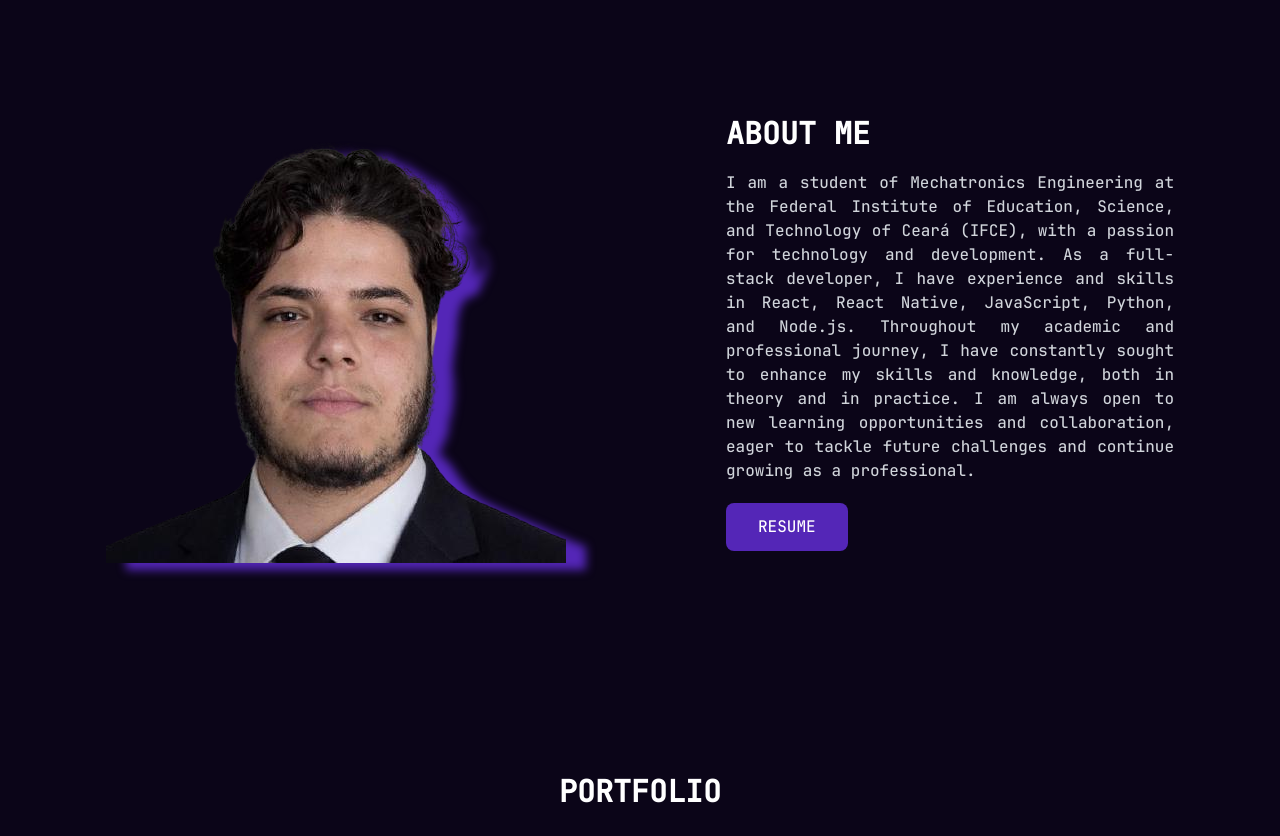
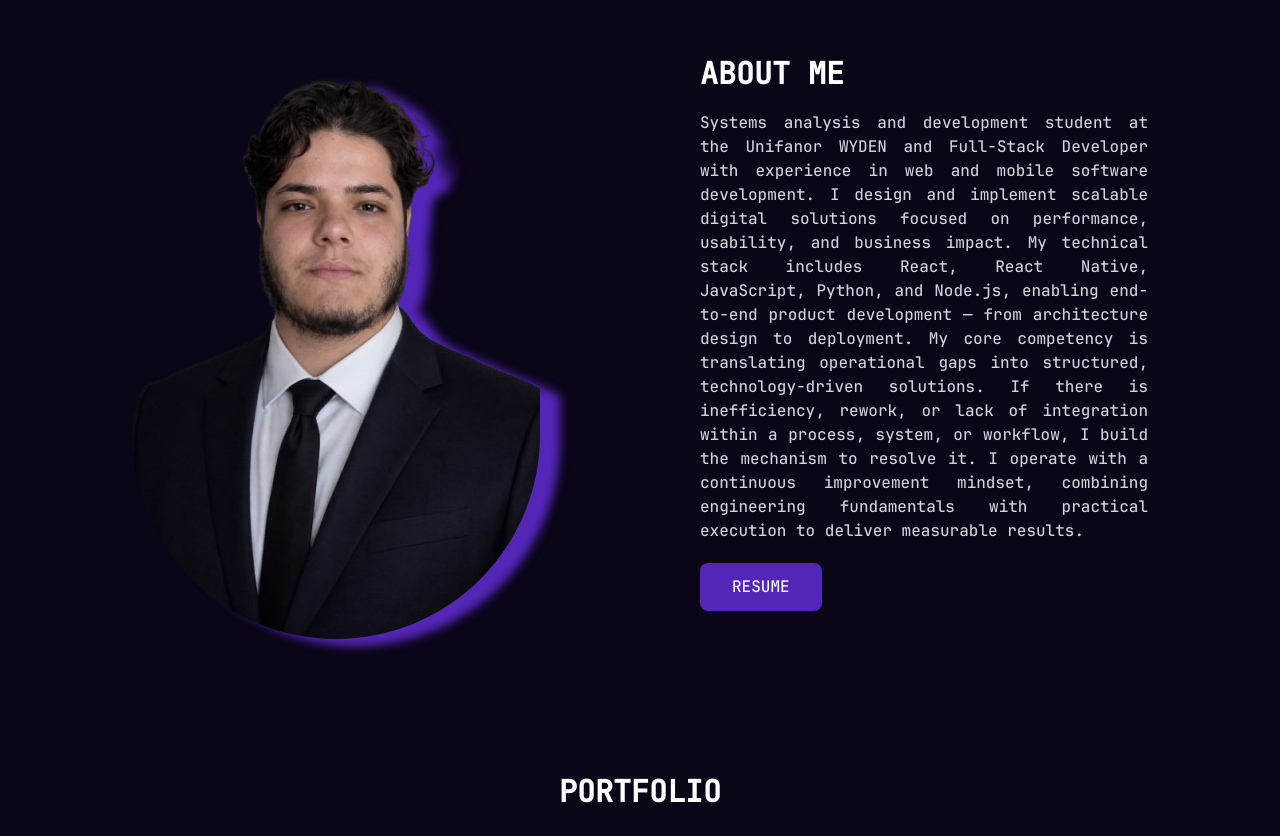
Before and after one commit to nicoryy/nicoryy.github.io, a React (Vite) app: page / in a window 1280 px wide. Shown: the part 867-1703 px from the top of the page. Built offline with nearby package versions, Linux system fonts and the light colour scheme; no server answers.

Commit message:
fix: update About section content and enhance profile image styling

```diff
--- a/src/sections/About.jsx
+++ b/src/sections/About.jsx
@@ -9,7 +9,7 @@ const About = () => {
       id="About"
     >
       <section className="">
-        <img src={profile} alt="perfil_photo" className="drop-shadow-3xl" />
+        <img src={profile} alt="perfil_photo" className="drop-shadow-3xl rounded-full" />
       </section>
 
       <section className="flex flex-col lg:w-[40%] gap-5">
@@ -18,15 +18,13 @@ const About = () => {
         </span>
 
         <span className="text-justify text-gray-300">
-          I am a student of Mechatronics Engineering at the Federal Institute of
-          Education, Science, and Technology of Ceará (IFCE), with a passion for
-          technology and development. As a full-stack developer, I have
-          experience and skills in React, React Native, JavaScript, Python, and
-          Node.js. Throughout my academic and professional journey, I have
-          constantly sought to enhance my skills and knowledge, both in theory
-          and in practice. I am always open to new learning opportunities and
-          collaboration, eager to tackle future challenges and continue growing
-          as a professional.
+          Systems analysis and development student at the Unifanor WYDEN and Full-Stack Developer with experience in web and mobile software development.
+
+          I design and implement scalable digital solutions focused on performance, usability, and business impact. My technical stack includes React, React Native, JavaScript, Python, and Node.js, enabling end-to-end product development — from architecture design to deployment.
+
+          My core competency is translating operational gaps into structured, technology-driven solutions. If there is inefficiency, rework, or lack of integration within a process, system, or workflow, I build the mechanism to resolve it.
+
+          I operate with a continuous improvement mindset, combining engineering fundamentals with practical execution to deliver measurable results.
         </span>
 
         <section className="flex lg:gap-10 justify-between gap-2">
```
Also changed, not shown: assets/profile20000.png.
